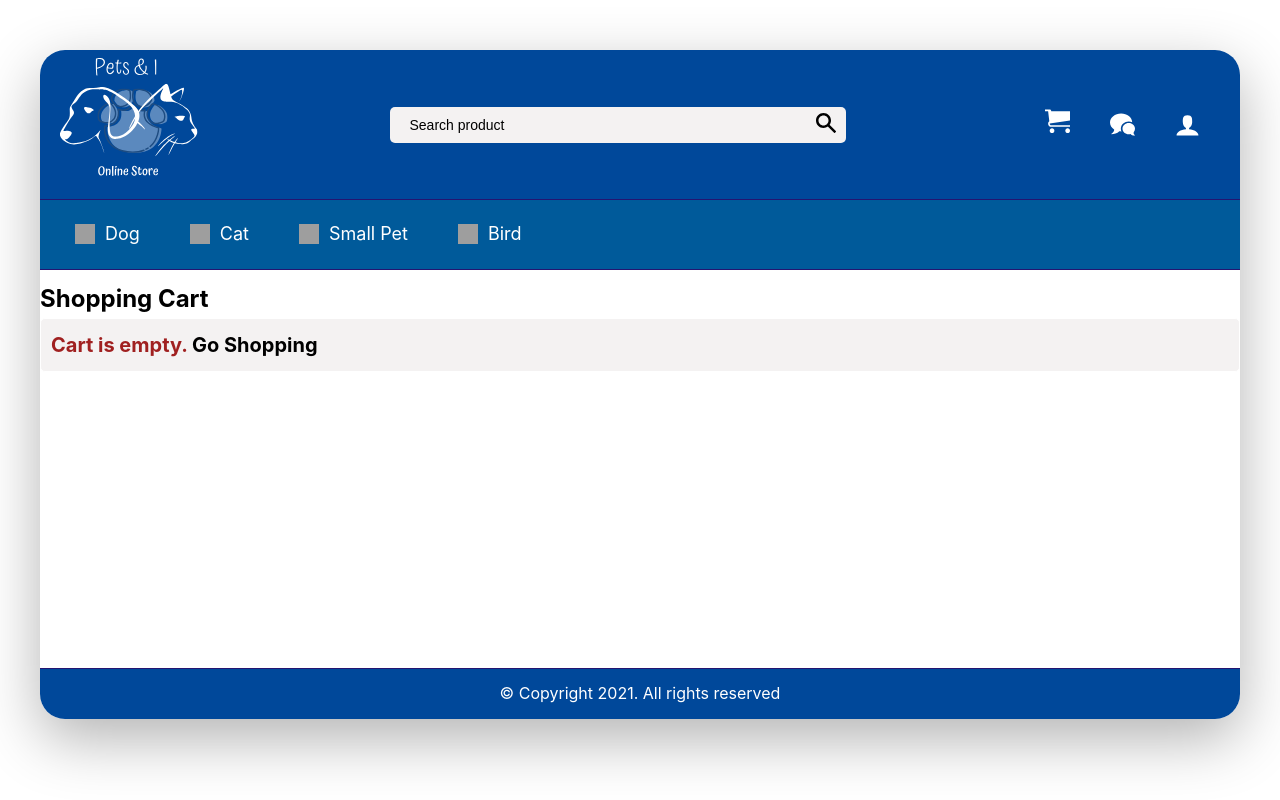
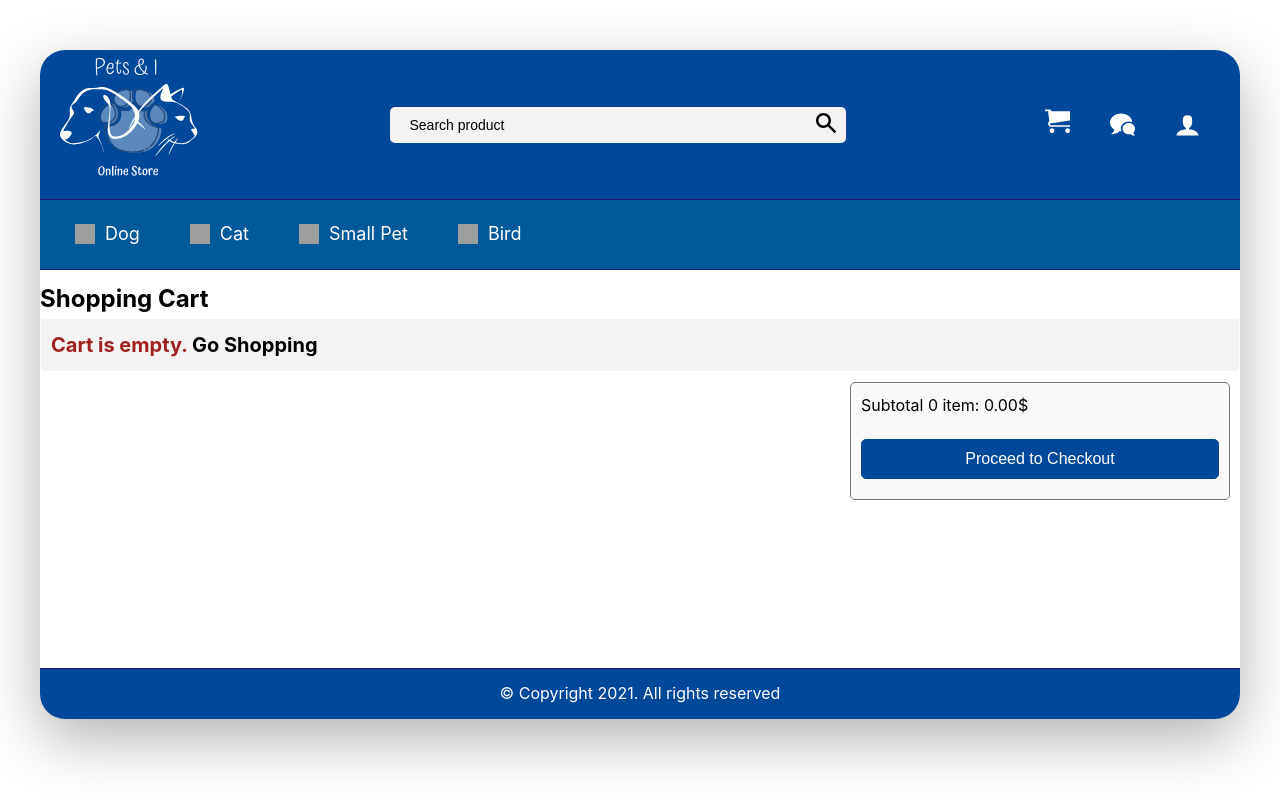
Before and after one commit to mateuszmaczynski/Pets-Shop, a React (Create React App) app: page /cart in a window 1280 px wide. Built offline with nearby package versions, Linux system fonts and the light colour scheme; grey boxes are pictures that could not be loaded.

Commit message:
modify CartPage and ProductPage

```diff
--- a/src/views/CartPage.js
+++ b/src/views/CartPage.js
@@ -29,10 +29,20 @@ const CartPage = (props) => {
     navigate(`/shipping`);
   };
 
+  const countItems = () => {
+    const number = cartItems.reduce((acc, currentValue) => acc + currentValue.quantity, 0)
+    return number > 1 ? number + ' items' : number + ' item'
+  }
+
+  const countValue = () => {
+    const value = cartItems.reduce((acc, currentValue) => acc + currentValue.price*currentValue.quantity, 0)
+    return value.toFixed(2) + '$'
+  }
   return (
+    <>
       <div className='flex-row-top'>
-      <div className='flex-col-2'>
-        <div className='text-large '>
+        <div className='flex-col'>
+          <div className='text-large'>
             Shopping Cart
             {cartItems.length == 0 ? (
               <Message>
@@ -43,18 +53,18 @@ const CartPage = (props) => {
                 <ul>
                   {cartItems.map((item) => (
                     <li key={item.id}>
-                    <div className='flex-row-between'>
-                      <div>
+                      <div className='flex-row-between row-low text-small margin-medium border-bottom'>
+                        <div className='flex-item-center col-very-narrow'>
                           <img
                             src={item.image}
                             alt={item.name}
                             className='image-small'
                           />
                         </div>
-                      <div className='col-narrow'>
+                        <div className='flex-item-center col-wide'>
                           <Link to={`/product/${item.id}`}>{item.name}</Link>
                         </div>
-                      <div>
+                        <div className='flex-item-center col-very-narrow'>
                           <select
                             value={item.quantity}
                             onChange={(e) =>
@@ -76,9 +86,12 @@ const CartPage = (props) => {
                             ))}
                           </select>
                         </div>
-                      <div>${item.price}</div>
-                      <div>
+                        <div className='flex-item-center col-very-narrow'>
+                          ${item.price}
+                        </div>
+                        <div className='col-very-narrow'>
                           <button
+                            className='button__default'
                             type='button'
                             onClick={() => removeFromCartHandler(item.id)}
                           >
@@ -94,6 +107,19 @@ const CartPage = (props) => {
           </div>
         </div>
       </div>
+      <div className='flex-row-end margin-bottom-medium'>
+        <div className='flex-col-2-no-grow'>
+          <div className='card-box'>
+            <div className='flex-row-between'>
+              <div className='text-medium'>Subtotal {countItems()}: {countValue()}</div>
+              <button className='button button__wide margin-top-medium'>
+                Proceed to Checkout
+              </button>
+            </div>
+          </div>
+        </div>
+      </div>
+    </>
   )
 };
 
--- a/src/views/ProductPage.js
+++ b/src/views/ProductPage.js
@@ -86,7 +86,7 @@ const ProductPage = (props) => {
                   </div>
                 </div>
                 <div>
-                  <div className='flex-row-between'>
+                  <div className='flex-row-between margin-bottom-low'>
                     <div>Quantity</div>
                     <div>
                       <select
```
Lines whose indentation alone changed are shown as unchanged.
